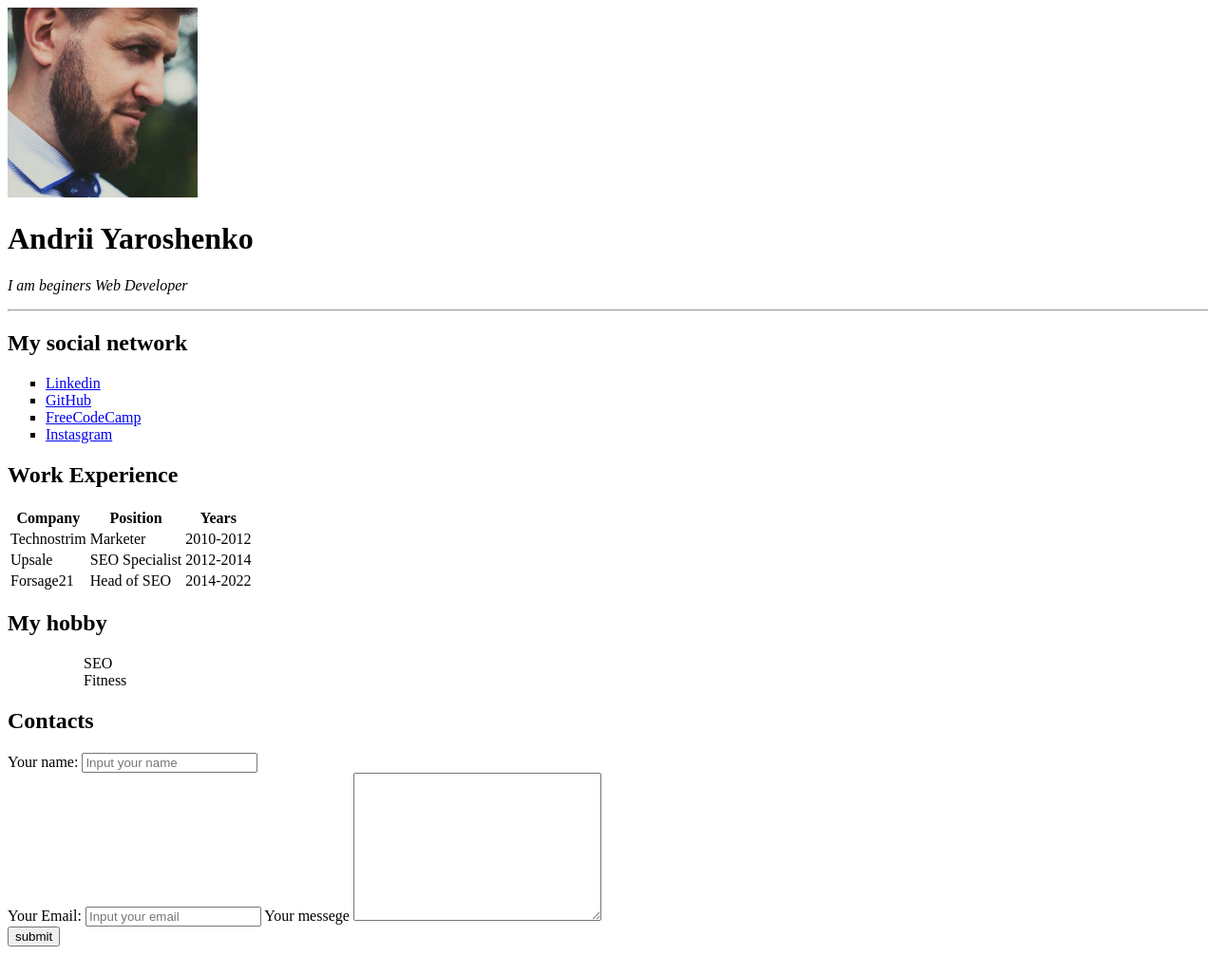
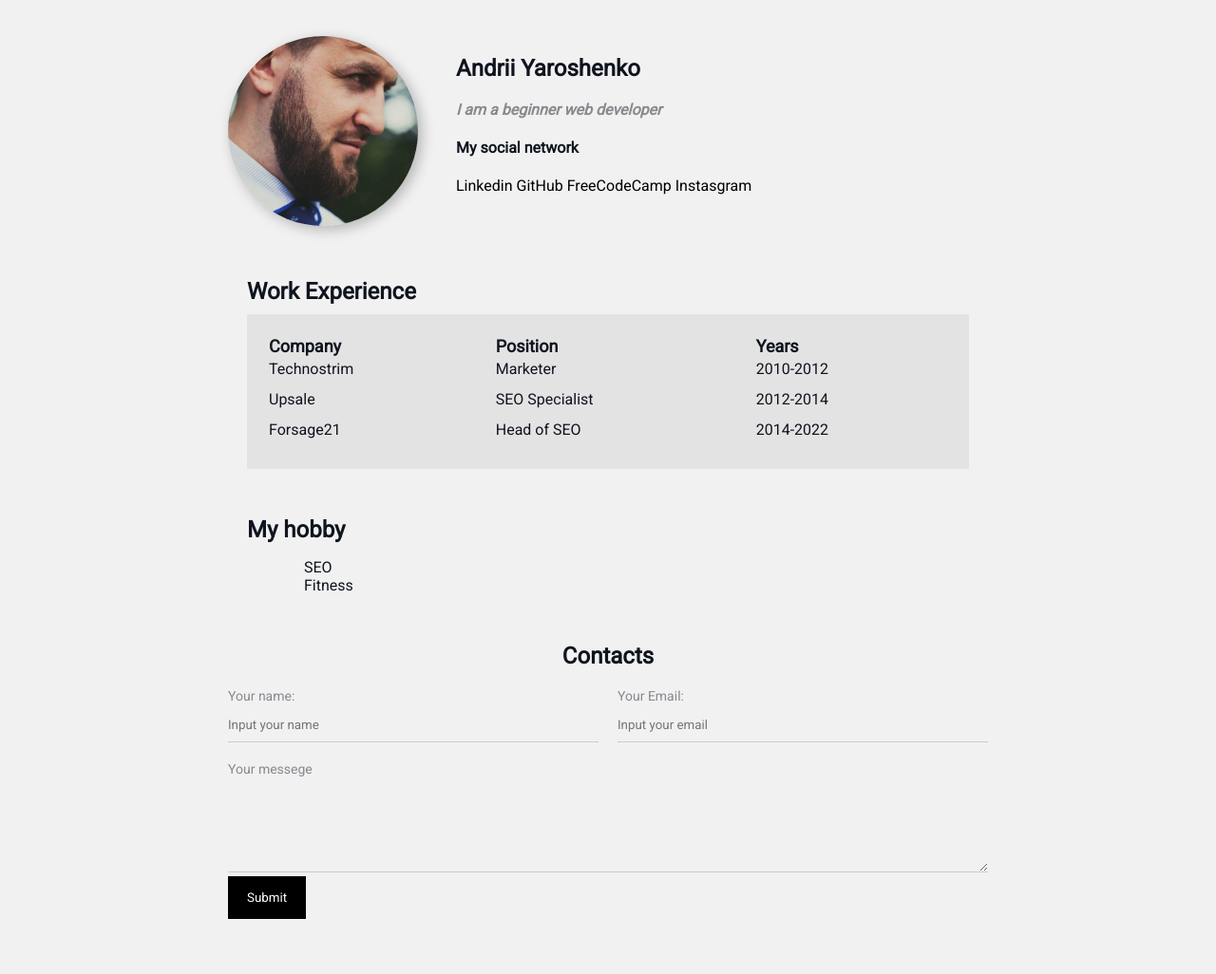
Before and after one commit to ayaroshenkocom/cv, a plain HTML site: page index.html in a window 1280 px wide. Shown: the whole page at 95% size. Before the commit the page ends 1005 px from the top, so only its background shows below. Drawn offline with Linux system fonts and the light colour scheme.

Commit message:
Add files via upload

```diff
--- a/index.html
+++ b/index.html
@@ -4,27 +4,30 @@
     <meta charset="UTF-8" />
     <meta name="viewport" content="width=device-width, initial-scale=1.0" />
     <title>Andrii Yaroshenko CV</title>
+    <link rel="stylesheet" href="styles.css" />
   </head>
   <body>
-    <img src="img.jpg" alt="Andrii Yaroshenko" width="200px" />
+    <section class="container">
+      <div class="info">
+        <img class="avatar" src="img.jpg" alt="Andrii Yaroshenko" />
+        <div class="info-text">
           <h1>Andrii Yaroshenko</h1>
-    <p><em>I am beginers Web Developer</em></p>
-    <hr />
-    <h2>My social network</h2>
-    <ul type="square">
-      <li>
+          <p>I am a beginner web developer</p>
+
+          <h4>My social network</h4>
+
           <a href="linkedin.com" target="_blank">Linkedin</a>
-      </li>
-      <li><a href="github.com" target="_blank">GitHub</a></li>
-      <li>
+          <a href="github.com" target="_blank">GitHub</a>
           <a href="https://www.freecodecamp.org/ayaroshenkocom" target="_blank"
             >FreeCodeCamp</a
           >
-      </li>
-      <li><a href="instasgram.com" target="_blank">Instasgram</a></li>
-    </ul>
+          <a href="instasgram.com" target="_blank">Instasgram</a>
+        </div>
+      </div>
+
+      <div class="card">
         <h2>Work Experience</h2>
-    <table>
+        <table class="table">
           <thead>
             <tr>
               <th>Company</th>
@@ -50,8 +53,11 @@
             </tr>
           </tbody>
         </table>
+      </div>
+
+      <div class="card">
         <h2>My hobby</h2>
-    <ul>
+        <ul class="list">
           <ol>
             SEO
           </ol>
@@ -59,22 +65,43 @@
             Fitness
           </ol>
         </ul>
+      </div>
+      <div class="contact">
         <h2>Contacts</h2>
         <form action="/">
+          <div class="row">
+            <div class="form-group">
               <label for="name">Your name:</label>
               <input type="text" id="name" placeholder="Input your name" />
-      <br />
+            </div>
+            <div class="form-group">
               <label for="email">Your Email:</label>
               <input type="email" id="email" placeholder="Input your email" />
+            </div>
+          </div>
+          <div class="form-group">
             <label for="text">Your messege</label>
             <textarea
               name="Leave your messege"
               id="text"
-        cols="30"
-        rows="10"
+              cols="20"
+              rows="5"
             ></textarea>
-      <br />
-      <input type="submit" value="submit" />
+          </div>
+          <input class="btn" type="submit" value="Submit" />
         </form>
+      </div>
+
+      <div class="box-model">
+        <div></div>
+        <div></div>
+        <div></div>
+        <div></div>
+      </div>
+
+      <div class="position">
+        <div class="box"></div>
+      </div>
+    </section>
   </body>
 </html>
--- /dev/null
+++ b/styles.css
@@ -0,0 +1,155 @@
+@import url("https://fonts.googleapis.com/css2?family=Roboto&display=swap");
+
+body {
+  background-color: #f1f1f1;
+  color: #0f141e;
+  font-size: 16px;
+  font-weight: normal;
+  font-family: "Roboto", sans-serif;
+}
+.info {
+  margin-bottom: 20px;
+}
+
+a {
+  color: black;
+  text-decoration: none;
+}
+
+a:hover {
+  text-decoration: underline;
+}
+a:active {
+  color: blue;
+}
+a:visited {
+  color: grey;
+}
+.avatar {
+  width: 200px;
+  border-radius: 50%;
+  box-shadow: 4px 4px 14px rgba(0, 0, 0, 0.25);
+}
+
+.info p {
+  color: #89898f;
+  margin: 0;
+  font-style: italic;
+  font-weight: bold;
+}
+.card {
+  padding: 15px 20px;
+}
+
+.card h2 {
+  margin-bottom: 10px;
+}
+
+.list {
+  padding: 0 20px;
+}
+
+.list li {
+  color: #86898f;
+}
+
+.table {
+  padding: 20px;
+  width: 100%;
+  background-color: rgb(227, 227, 227);
+}
+
+.table td {
+  padding-bottom: 10px;
+}
+
+.table th {
+  text-align: left;
+  font-size: 18px;
+}
+
+.contact h2 {
+  text-align: center;
+}
+
+.form-group label {
+  display: block;
+  font-size: 14px;
+  color: #86898f;
+}
+.info {
+  display: flex;
+}
+
+.info-text {
+  margin-left: 40px;
+}
+.info-texth4 {
+  margin-bottom: 10px;
+}
+
+.row {
+  display: flex;
+  margin-bottom: 20px;
+}
+
+.row > .form-group {
+  width: 50%;
+}
+.row > .form-group:first-child {
+  margin-right: 20px;
+}
+/* .social {
+  border: 1px solid rgb(222, 222, 222);
+  padding: 5px 0 10px 10px;
+  margin: 20px;
+} */
+
+.container {
+  max-width: 800px;
+  margin: auto;
+  padding-top: 30px;
+}
+
+.form-group input,
+.form-group textarea {
+  width: 100%;
+  box-sizing: border-box;
+  border: none;
+  background: transparent;
+  border-bottom: 1px solid #ccc;
+  padding: 15px 0 10px;
+  outline: none;
+  font-family: inherit;
+}
+.btn {
+  color: #000;
+  padding: 15px 20px;
+  background: #000;
+  color: #fff;
+  border: none;
+  font-family: inherit;
+  cursor: pointer;
+}
+
+.btn:hover {
+  opacity: 0.9;
+}
+
+/* POSTION */
+.position {
+}
+
+.box {
+  width: 50px;
+  height: 50px;
+}
+
+/* .box-model > div {
+  background: #000;
+  height: 200px;
+  width: 25%;
+  border: 4px solid red;
+  float: left;
+  box-sizing: border-box;
+} */
```
Lines whose indentation alone changed are shown as unchanged.
